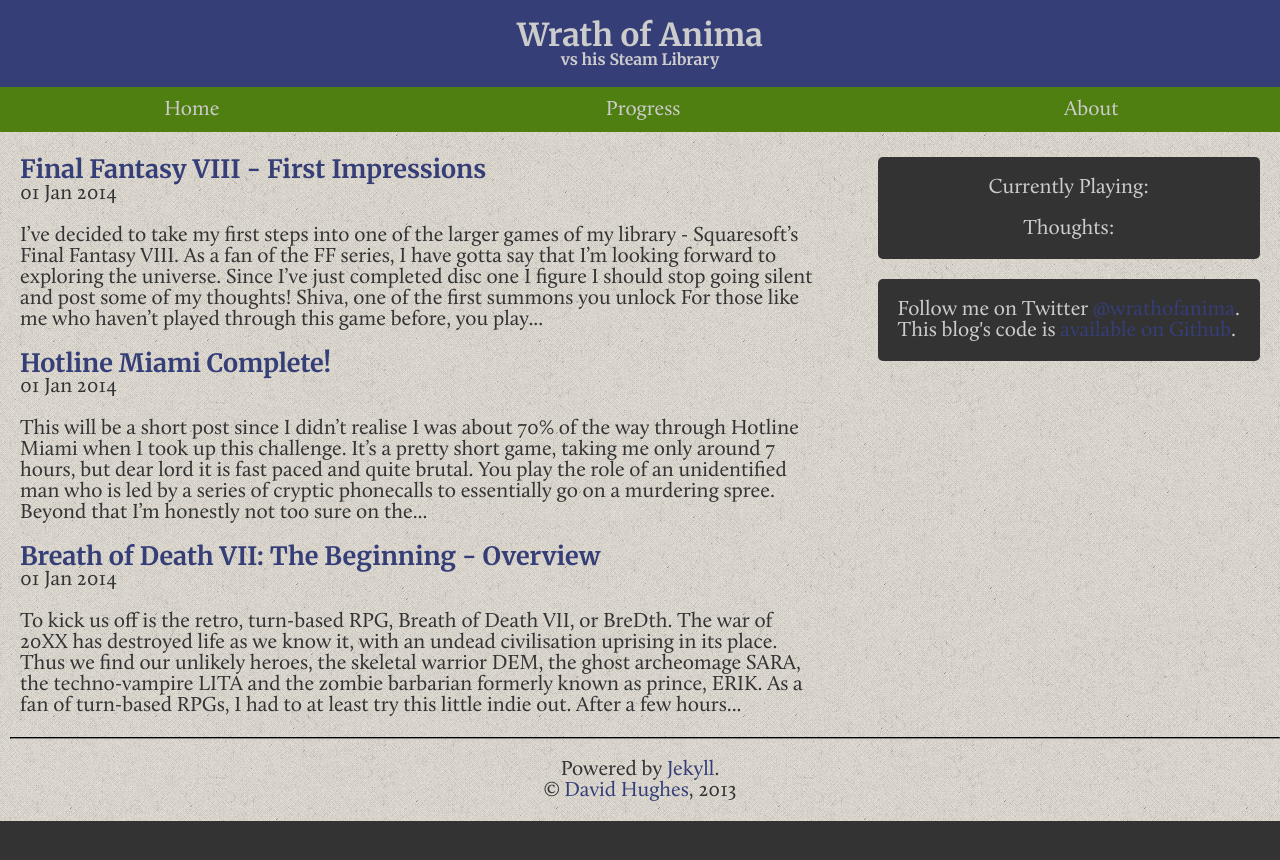
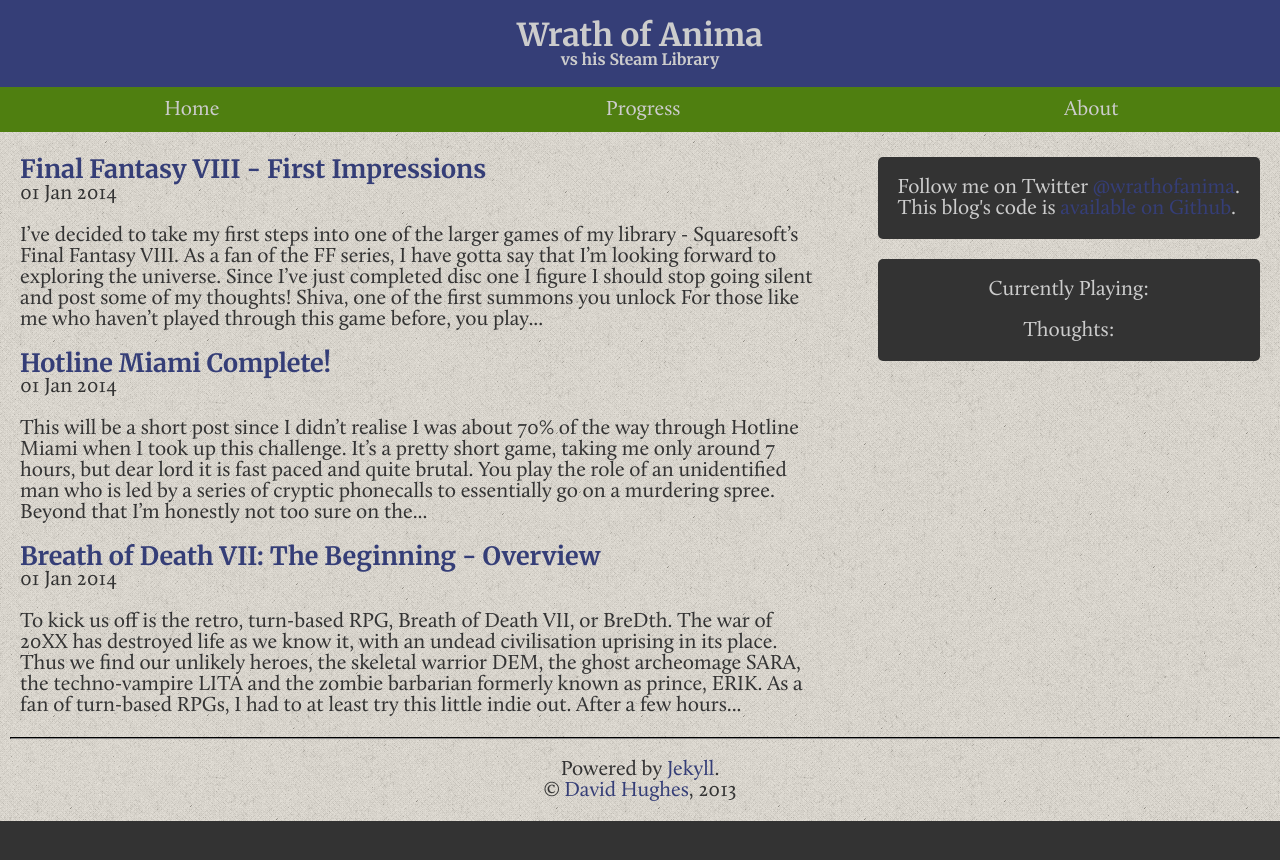
Before and after one commit to DavidHughes/wrathofanima, a Jekyll site: the page built from index.html, in a window 1280 px wide. Shown: the top 860 px of the page. Built offline with Jekyll 4.4.1, drawn with Linux system fonts in a browser that asks for light colours; Markdown is read by kramdown in place of the engine named in the settings.

Commit message:
Swap right hand blocks positioning

```diff
--- a/_layouts/default.html
+++ b/_layouts/default.html
@@ -54,8 +54,8 @@
                 {{ content }}
               </div>
               <aside class="g-33">
+                {% include twitter-block.html %}
                 {% include current-game.html %}
-                {% include twitter-block.html %}
               </aside>
             </main>
 
```
